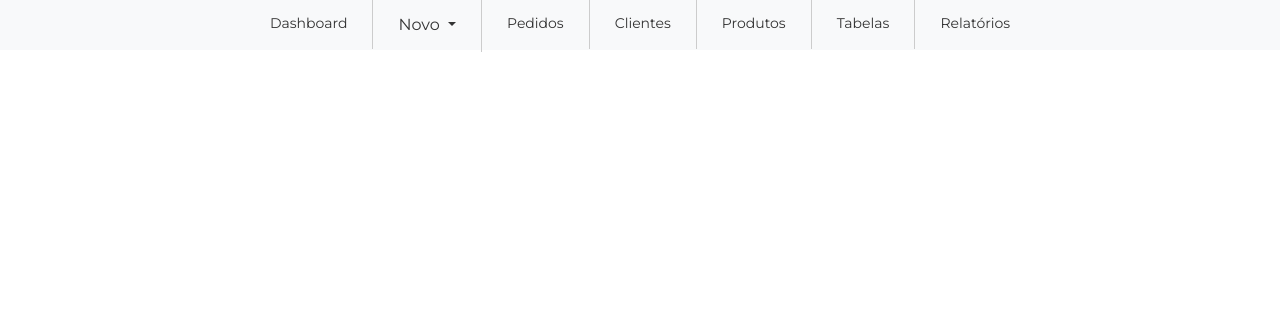
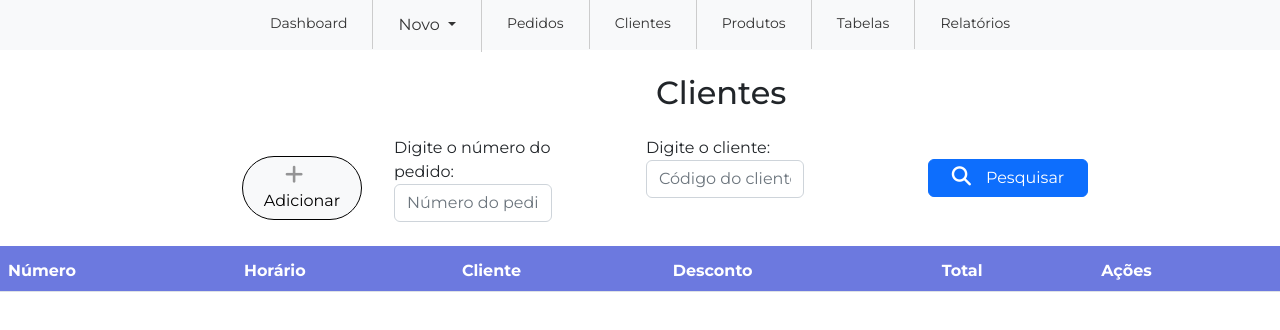
Before and after one commit to rodrigowitt/ErpWeb, an Angular app in the folder Frontend/erpWebapp/: page /clientes in a window 1280 px wide. Before the commit this address led to /. Shown: the top 330 px of the page. Built offline with nearby package versions, Linux system fonts and the light colour scheme.

Commit message:
adiçao: iniciando a pagina de listar clientes

```diff
--- a/Frontend/erpWebapp/src/app/app-routing.module.ts
+++ b/Frontend/erpWebapp/src/app/app-routing.module.ts
@@ -1,13 +1,15 @@
-import { NgModule } from '@angular/core';
+import { Component, NgModule } from '@angular/core';
 import { RouterModule, Routes } from '@angular/router';
 import { PedidosComponent } from './components/pedidos/pedidos.component';
 import { PaginaPedidosComponent } from './pagina-pedidos/pagina-pedidos.component';
 import { CadastrarClientesComponent } from './components/cadastrar-clientes/cadastrar-clientes.component';
+import { ListarclientesComponent } from './listarclientes/listarclientes.component';
 
 const routes:Routes = [
   {path: 'pedidos', component: PedidosComponent},
   {path: 'pedidos/novo', component: PaginaPedidosComponent},
-  {path: 'clientes/novo', component: CadastrarClientesComponent}
+  {path: 'clientes/novo', component: CadastrarClientesComponent},
+  {path: 'clientes', component: ListarclientesComponent}
 ]
 
 @NgModule({
--- a/Frontend/erpWebapp/src/app/app.module.ts
+++ b/Frontend/erpWebapp/src/app/app.module.ts
@@ -10,6 +10,7 @@ import { FormsModule } from '@angular/forms';
 import { PaginaPedidosComponent } from './pagina-pedidos/pagina-pedidos.component';
 import 'bootstrap/dist/js/bootstrap.bundle.min.js';
 import { CadastrarClientesComponent } from './components/cadastrar-clientes/cadastrar-clientes.component';
+import { ListarclientesComponent } from './listarclientes/listarclientes.component';
 
 
 
@@ -20,7 +21,8 @@ import { CadastrarClientesComponent } from './components/cadastrar-clientes/cada
     NavComponent,
     PedidosComponent,
     PaginaPedidosComponent,
-    CadastrarClientesComponent
+    CadastrarClientesComponent,
+    ListarclientesComponent
   ],
   imports: [
     BrowserModule,
--- a/Frontend/erpWebapp/src/app/components/nav/nav.component.html
+++ b/Frontend/erpWebapp/src/app/components/nav/nav.component.html
@@ -18,7 +18,7 @@
           <a class="nav-link menu" href="/pedidos">Pedidos</a>
         </li>
         <li class="nav-item">
-          <a class="nav-link menu" href="#">Clientes</a>
+          <a class="nav-link menu" href="/clientes">Clientes</a>
         </li>
         <li class="nav-item">
           <a class="nav-link menu" href="#">Produtos</a>
--- /dev/null
+++ b/Frontend/erpWebapp/src/app/listarclientes/listarclientes.component.css
@@ -0,0 +1,65 @@
+.titulos{
+    display: flex;
+    margin-left: 82vh;
+    margin-bottom: 2vh;
+}
+
+.tupla{
+    font-size: 1.2rem ;
+    margin-right: 15px;
+}
+.table-striped thead {
+    background-color: #6C79DF;
+    color: white;
+    height: 45px;
+  }
+
+  .table-striped tbody tr:nth-of-type(odd) {
+    background-color: #f5f5f5;
+  }
+
+  .table-striped tbody tr:nth-of-type(odd) {
+    background-color: #ffffff;
+  }
+
+  .table-striped tbody tr:nth-of-type(even) {
+    background-color: white;
+  }
+  .botao button{
+    width: 20vh;
+    margin-top: 23px;
+    margin-left: 100px;
+  }
+  .adicionar button{
+    width: 15vh;
+    margin-top: 20px;
+    margin-left: 30px;
+    border-color: #000
+  }
+  .row{
+    margin-left: 25vh;
+  }
+.deletar{
+    color: #F44336;
+    font-size: 1.3rem;
+}
+.editar{
+  color: #FFC107;
+  font-size: 1.3rem;
+}
+.add{
+  margin-right: 15px;
+  font-size: 1.3rem;
+  margin-top: 2px;
+}
+.table td a:nth-child(n+2) {
+  margin-left: 15px;
+}
+
+.cliente_input{
+  margin-left: 70px!important;
+}
+button.btn a {
+  text-decoration: none;
+  color: inherit;
+}
--- /dev/null
+++ b/Frontend/erpWebapp/src/app/listarclientes/listarclientes.component.html
@@ -0,0 +1,51 @@
+<div class="container"></div>
+
+<div class="titulos">
+    <h2 class="mt-4">Clientes</h2>
+</div>
+
+  <div class="row">
+    <div class="col-2">
+      <div class="adicionar">
+        <button type="button" class="btn btn-light rounded-pill">
+          <a href="/pedidos/novo">
+            <i class="fa-solid fa-plus fa-beat-fade add"></i> Adicionar
+          </a>
+        </button>
+
+      </div>
+    </div>
+    <div class="col-2">
+      <div class="form-group pedidoin">
+        <label for="pedido1">Digite o número do pedido:</label>
+        <input type="text" id="pedido1"  placeholder="Número do pedido"    class="form-control rounded-input" >
+      </div>
+    </div>
+    <div class="col-2 cliente_input">
+      <div class="form-group ">
+        <label for="pedido2 ">Digite o cliente:</label>
+        <input type="text" id="cliente"  placeholder="Código do cliente" class="form-control rounded-input ">
+      </div>
+    </div>
+    <div class="col-3">
+      <div class="botao">
+        <button  type="button" class="btn btn-primary"><i class="fa-solid fa-magnifying-glass tupla"></i>Pesquisar</button>
+      </div>
+    </div>
+
+    </div>
+
+<table class="table table-striped capa  mt-4">
+    <thead class="">
+      <tr>
+        <th scope="col">Número</th>
+        <th scope="col">Horário</th>
+        <th scope="col">Cliente</th>
+        <th scope="col">Desconto</th>
+        <th scope="col">Total</th>
+        <th scope="col">Ações</th>
+      </tr>
+    </thead>
+    <tbody>
+    </tbody>
+  </table>
```
Also changed, not shown: Frontend/erpWebapp/src/app/listarclientes/listarclientes.component.ts (added, +10 -0 lines), 1 other file (tests, documents, lock files or other folders).
